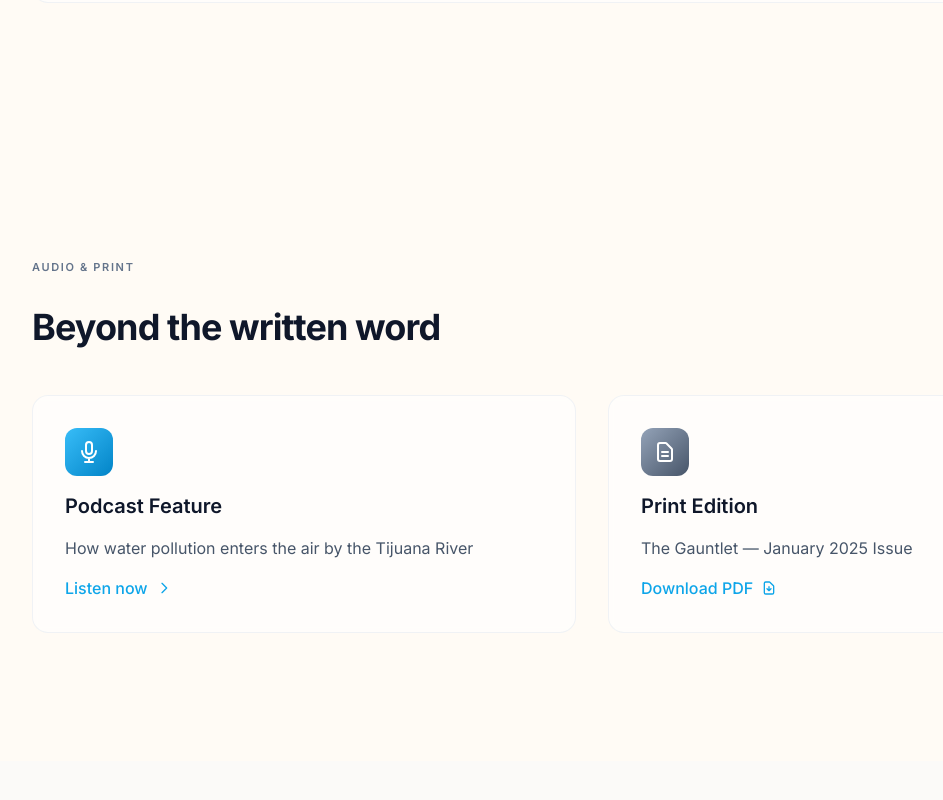
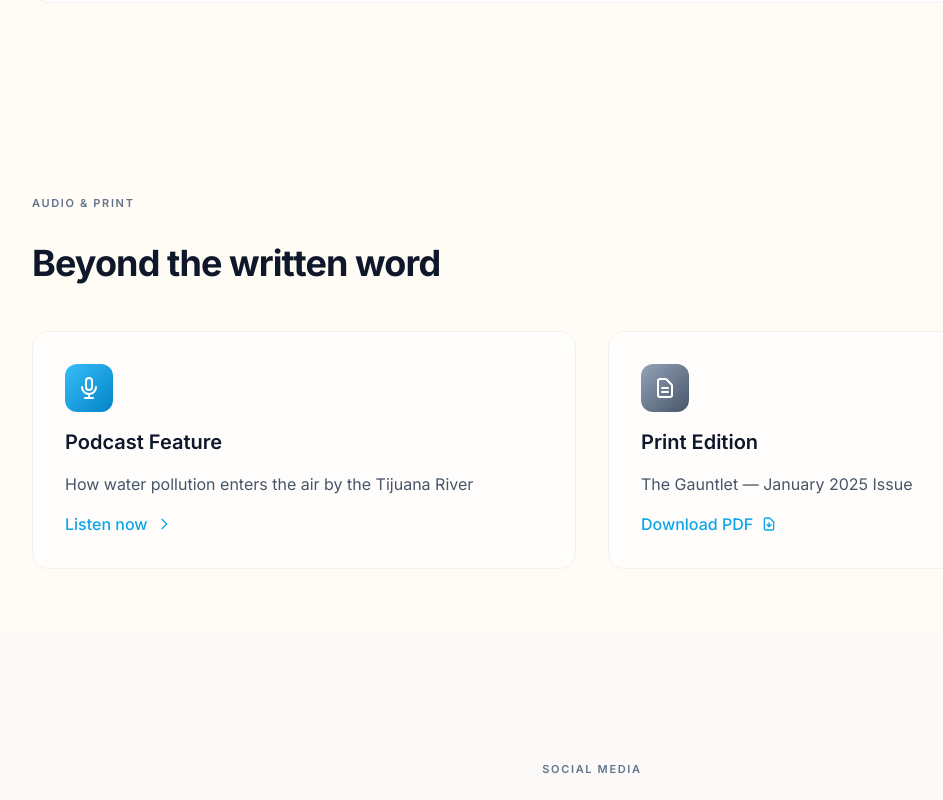
Before and after one commit to edlight123/Nazeefa, a Next.js app in the folder modern-portfolio/: page / in a window 1280 px wide. Shown: the part 2360-3160 px from the top of the page, without its empty margins (48-991 px from the left). Built offline with nearby package versions, Linux system fonts and the light colour scheme.

Commit message:
style: reduce spacing between Featured Work and Audio & Print sections by half

```diff
--- a/modern-portfolio/app/page.jsx
+++ b/modern-portfolio/app/page.jsx
@@ -109,7 +109,7 @@
       </section>
 
       {/* Media Section */}
-      <section className="py-24 lg:py-32">
+      <section className="py-12 lg:py-16">
         <div className="max-w-7xl mx-auto container-px">
           <div className="mb-12">
             <h2 className="section-title">Audio & Print</h2>
```
